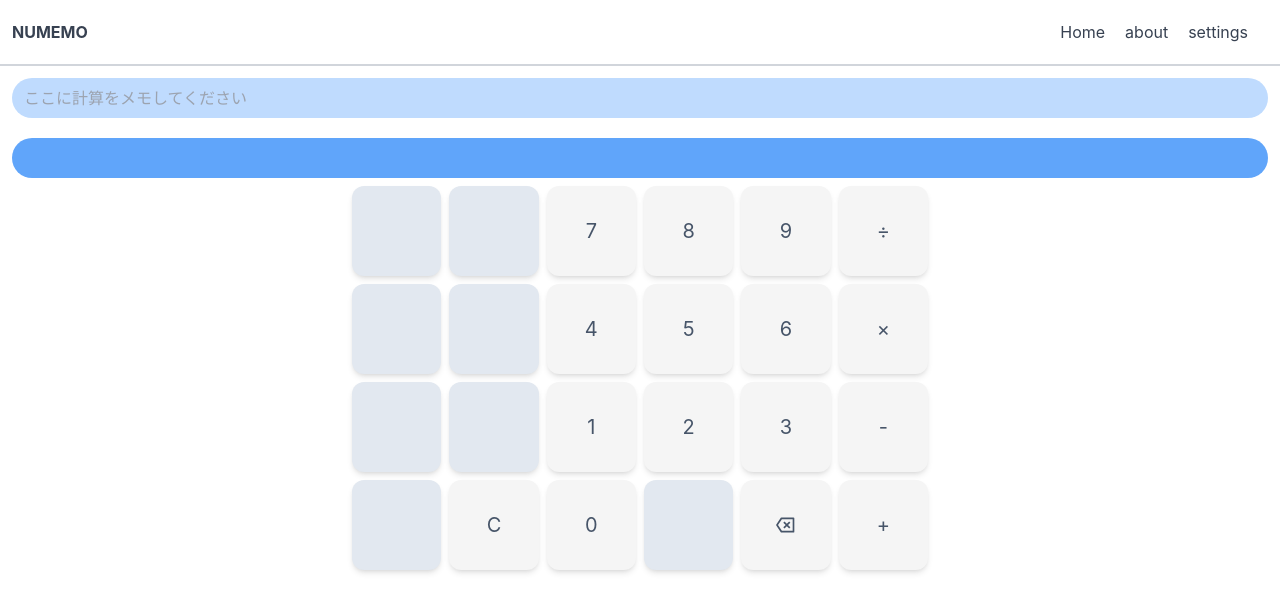
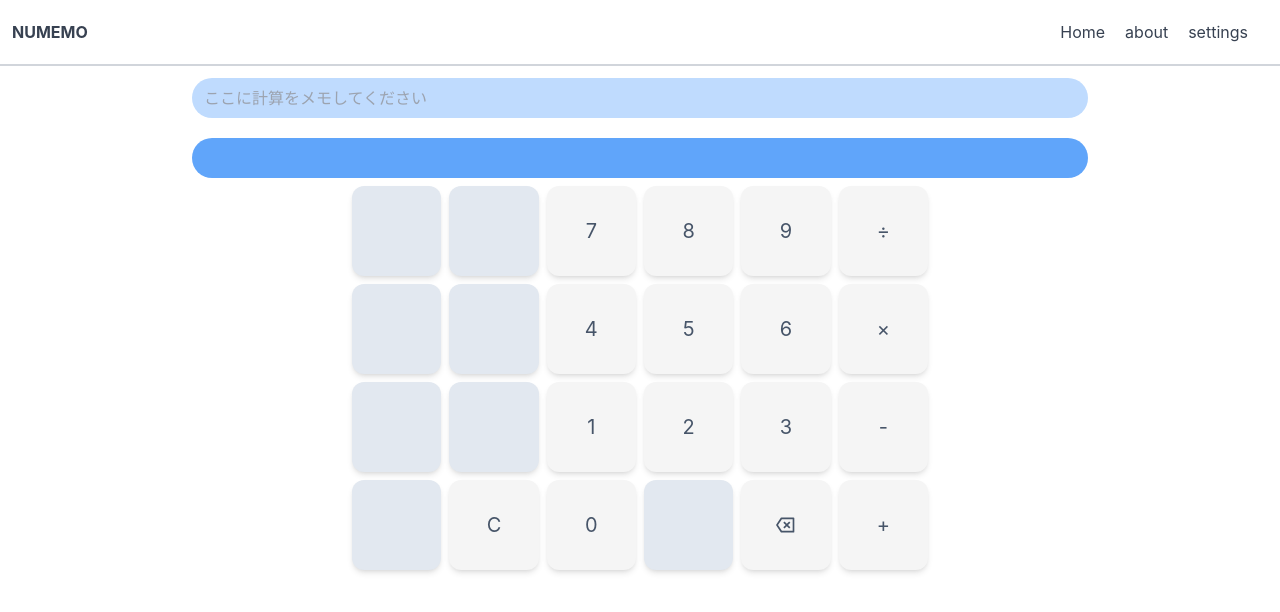
Before and after one commit to akiprogramming/numemo_test, a React (Vite) app: page / in a window 1280 px wide. Shown: the top 612 px of the page. Built offline with nearby package versions, Linux system fonts and the light colour scheme.

Commit message:
💄 入力出力UI幅変更

```diff
--- a/src/components/Input.tsx
+++ b/src/components/Input.tsx
@@ -66,7 +66,7 @@ export function Input({ input, handleChange = (e) => {} }: Props) {
   const sum = calculate(outputArray);
 
   return (
-    <div>
+    <div className="container mx-auto max-w-4xl">
       <input
         type="text"
         className="w-full rounded-full bg-blue-200 px-3 py-2"
```
